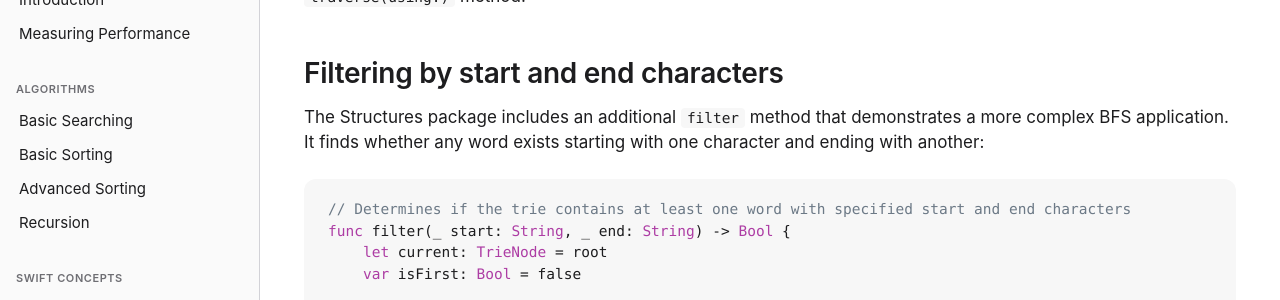
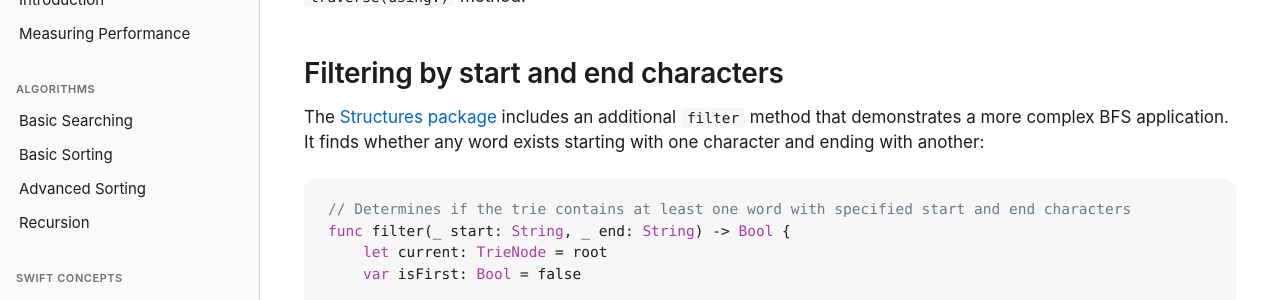
Before and after one commit to waynewbishop/swift-algorithms, a Jekyll site: the page built from 14-tries.md, in a window 1280 px wide and 900 px high, scrolled down 5837 px. Shown: the part 153-453 px from the top of the window. Built offline with Jekyll 4.4.1, drawn with Linux system fonts in a browser that asks for light colours; part of the change alters nothing that is shown.

````diff
--- a/14-tries.md
+++ b/14-tries.md
@@ -231,7 +231,7 @@ This subscript syntax provides a cleaner interface while maintaining the same fu
 
 ## Filtering by start and end characters
 
-The Structures package includes an additional `filter` method that demonstrates a more complex BFS application. It finds whether any word exists starting with one character and ending with another:
+The [Structures package](https://github.com/waynewbishop/bishop-algorithms-swift-package) includes an additional `filter` method that demonstrates a more complex BFS application. It finds whether any word exists starting with one character and ending with another:
 
 ```swift
 // Determines if the trie contains at least one word with specified start and end characters
````
